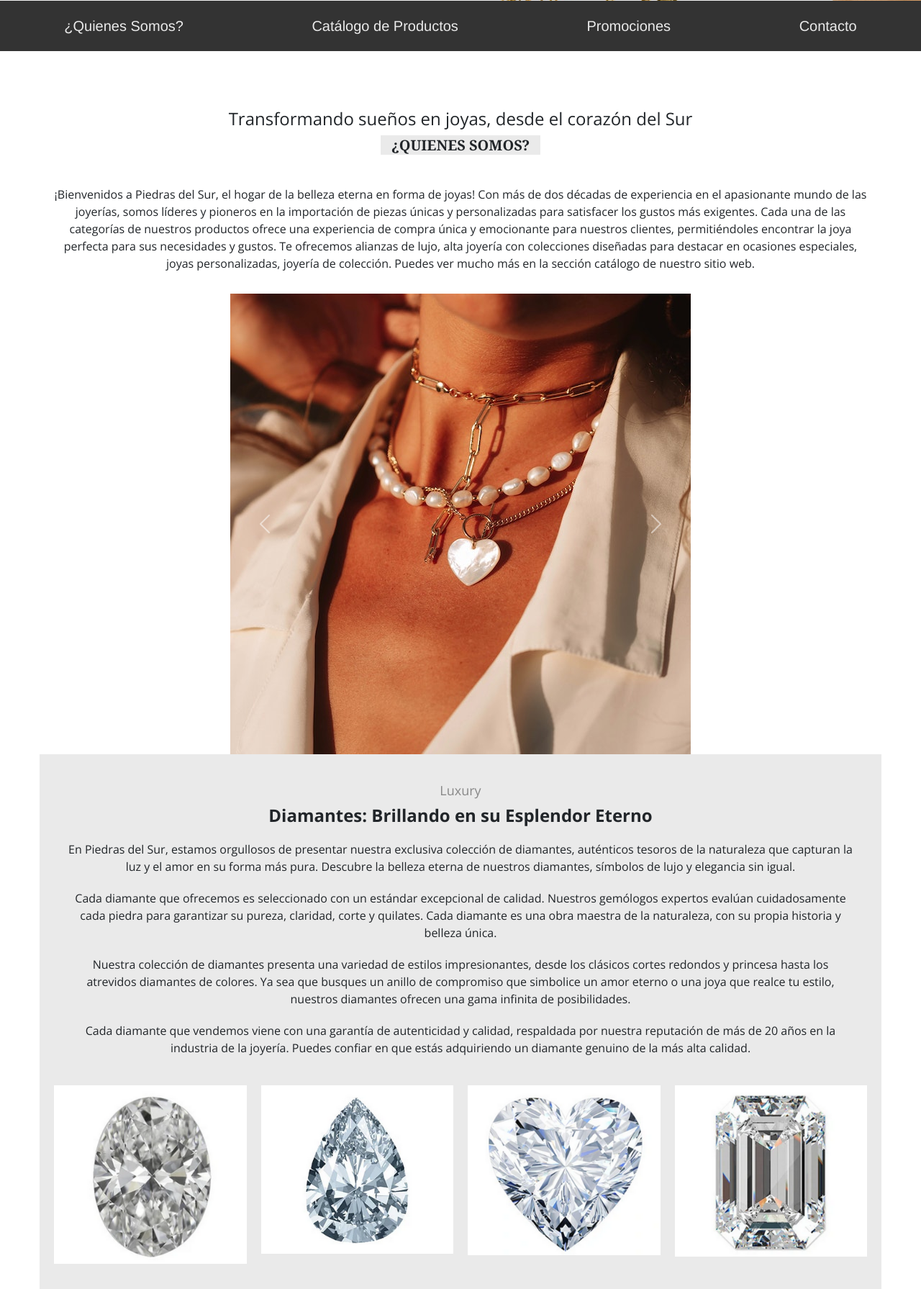
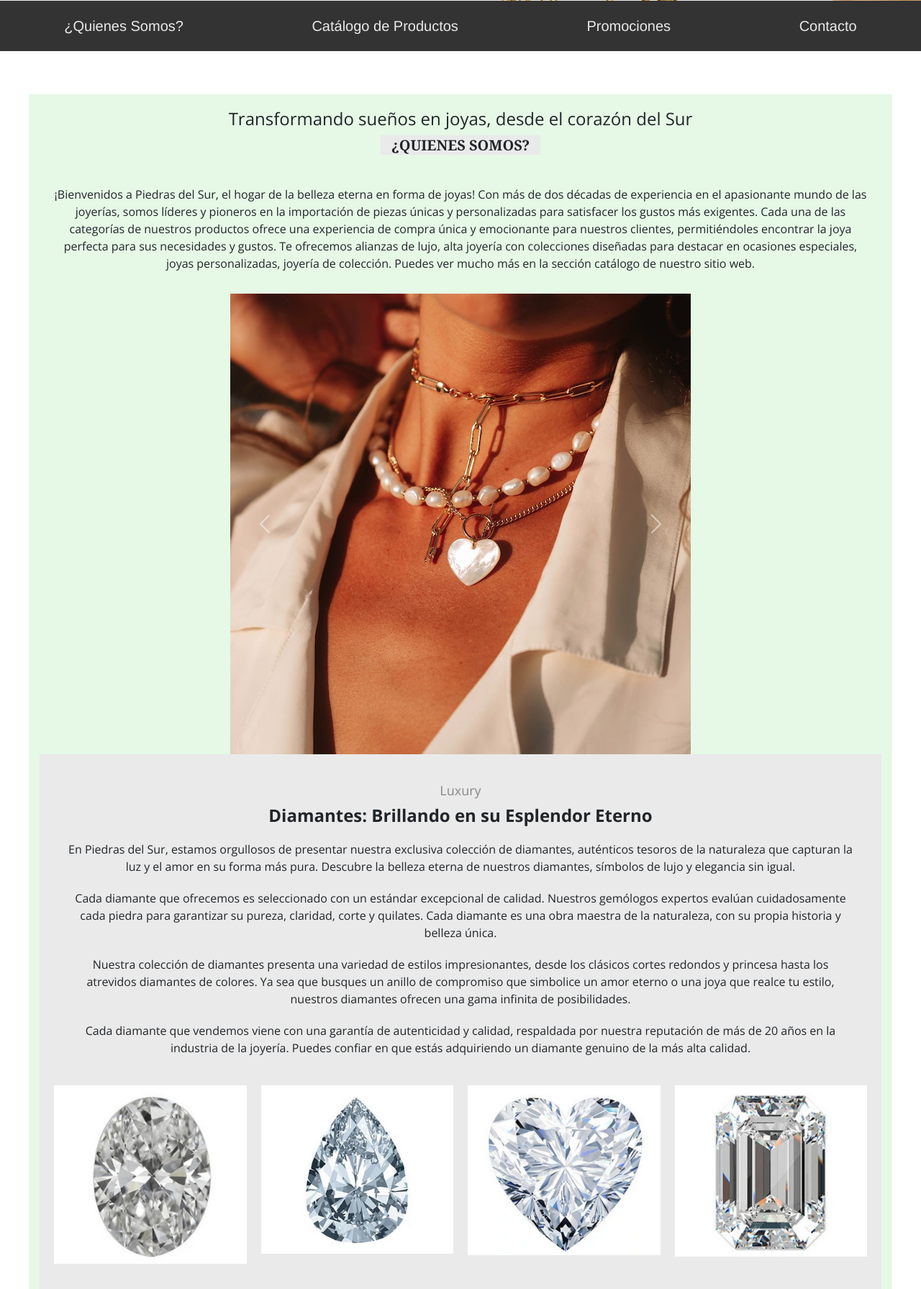
Before and after one commit to Maurodj78/PiedrasPreciosas-Django, a Django app: page / in a window 1280 px wide. Shown: the part 239-2030 px from the top of the page at 72% size. Run offline with Django 5.2, Linux system fonts and the light colour scheme.

Commit message:
Update estilos.css
se agrego color al contenedor

```diff
--- a/core/static/core/css/estilos.css
+++ b/core/static/core/css/estilos.css
@@ -140,6 +140,7 @@ form {
 }
 
 .contenedor {
+    background-color: rgb(230, 248, 230);
     max-width: 1200px;
     margin: 0 auto;
     padding: 0 15px;
```
